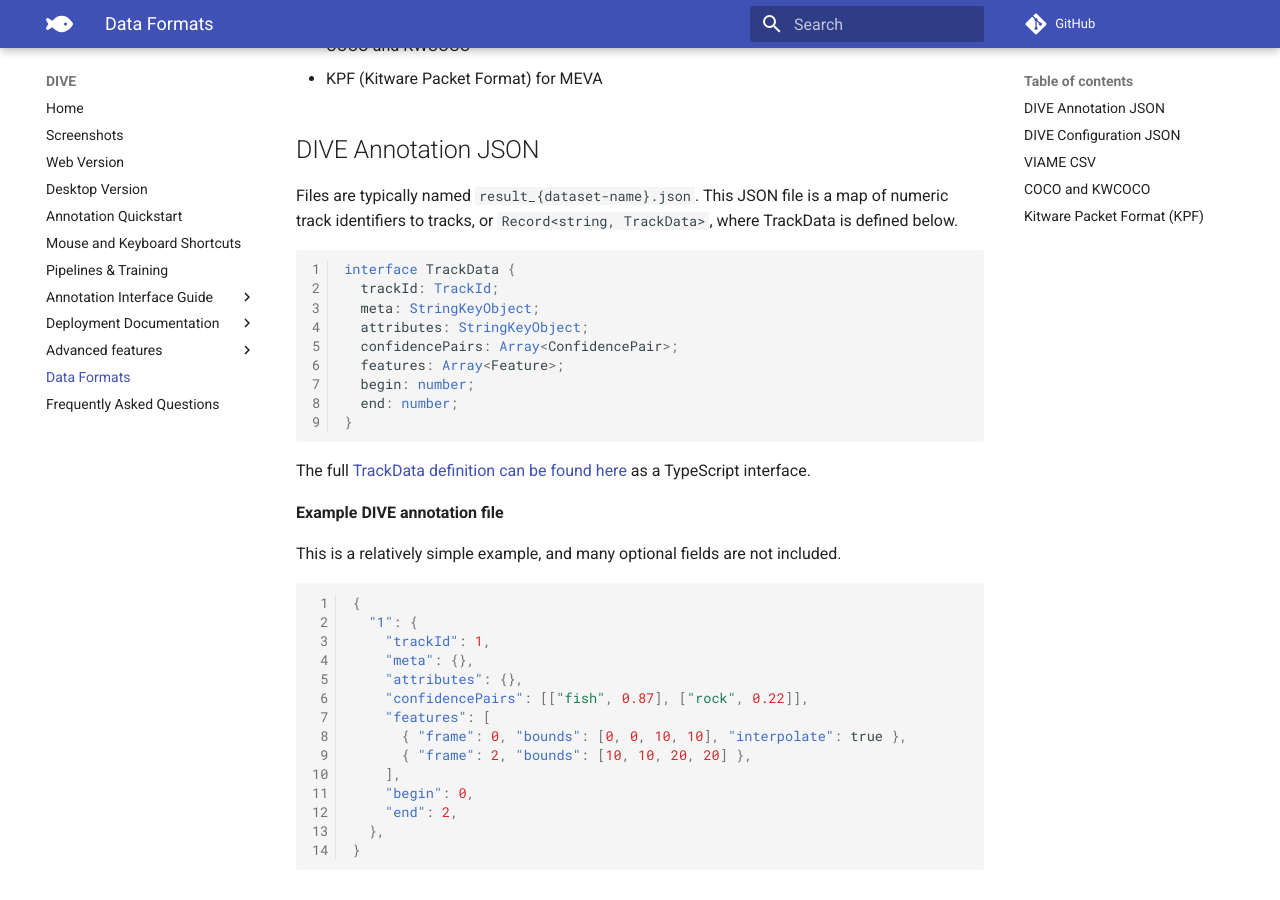
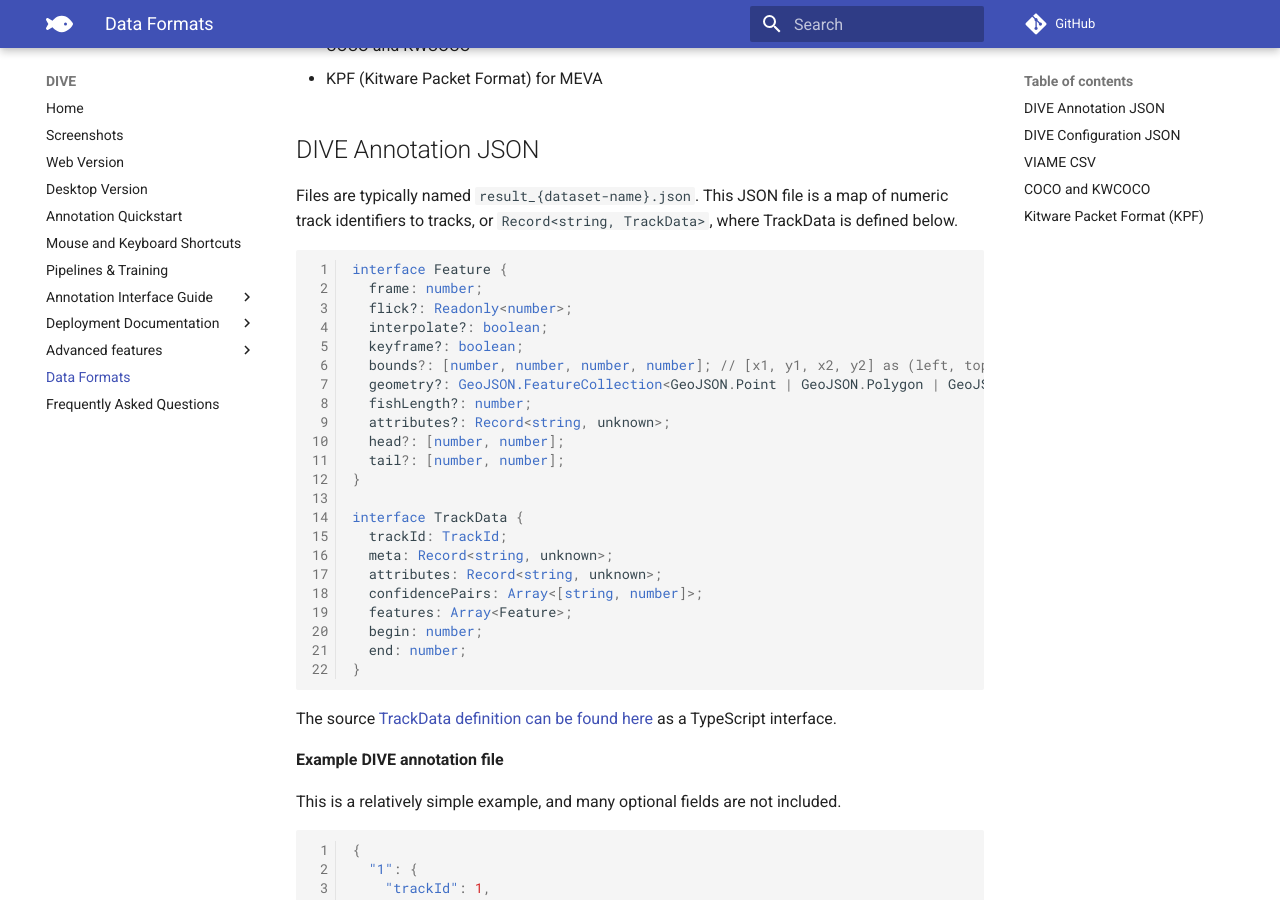
Before and after one commit to Kitware/dive, an MkDocs documentation site: the page built from docs/DataFormats.md, in a window 1280 px wide and 900 px high, scrolled down 315 px. Built offline with MkDocs 1.6.1 and Material for MkDocs 9.7.7, drawn with Linux system fonts in a browser that asks for light colours; comment, search, counter and statistics services are not loaded.

Commit message:
Add feature docs

````diff
--- a/docs/DataFormats.md
+++ b/docs/DataFormats.md
@@ -13,18 +13,31 @@ DIVE Desktop and Web support a number of annotation and configuration formats.
 Files are typically named `result_{dataset-name}.json`.  This JSON file is a map of numeric track identifiers to tracks, or `Record<string, TrackData>`, where TrackData is defined below.
 
 ``` typescript
+interface Feature {
+  frame: number;
+  flick?: Readonly<number>;
+  interpolate?: boolean;
+  keyframe?: boolean;
+  bounds?: [number, number, number, number]; // [x1, y1, x2, y2] as (left, top), (bottom, right)
+  geometry?: GeoJSON.FeatureCollection<GeoJSON.Point | GeoJSON.Polygon | GeoJSON.LineString | GeoJSON.Point>;
+  fishLength?: number;
+  attributes?: Record<string, unknown>;
+  head?: [number, number];
+  tail?: [number, number];
+}
+
 interface TrackData {
   trackId: TrackId;
-  meta: StringKeyObject;
-  attributes: StringKeyObject;
-  confidencePairs: Array<ConfidencePair>;
+  meta: Record<string, unknown>;
+  attributes: Record<string, unknown>;
+  confidencePairs: Array<[string, number]>;
   features: Array<Feature>;
   begin: number;
   end: number;
 }
 ```
 
-The full [TrackData definition can be found here](https://github.com/Kitware/dive/blob/main/client/src/track.ts) as a TypeScript interface.
+The source [TrackData definition can be found here](https://github.com/Kitware/dive/blob/main/client/src/track.ts) as a TypeScript interface.
 
 **Example DIVE annotation file**
 
````
